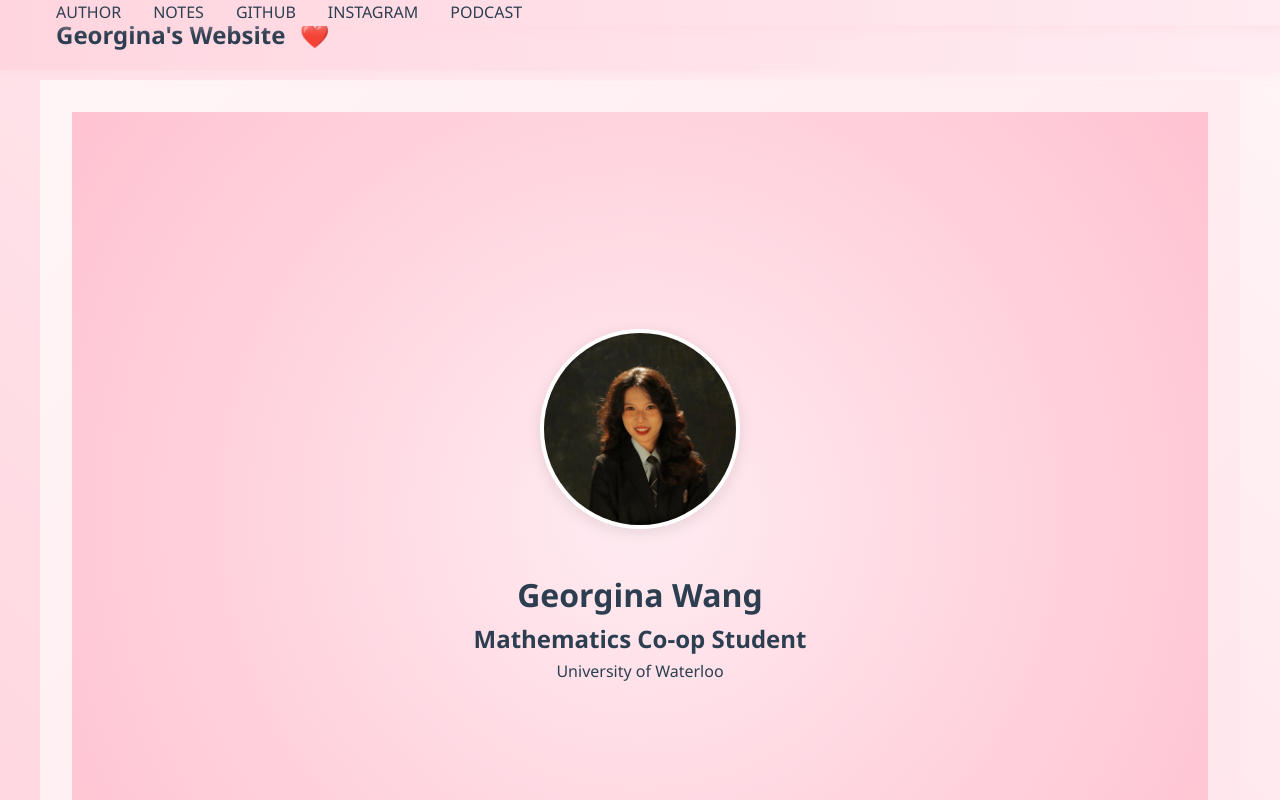
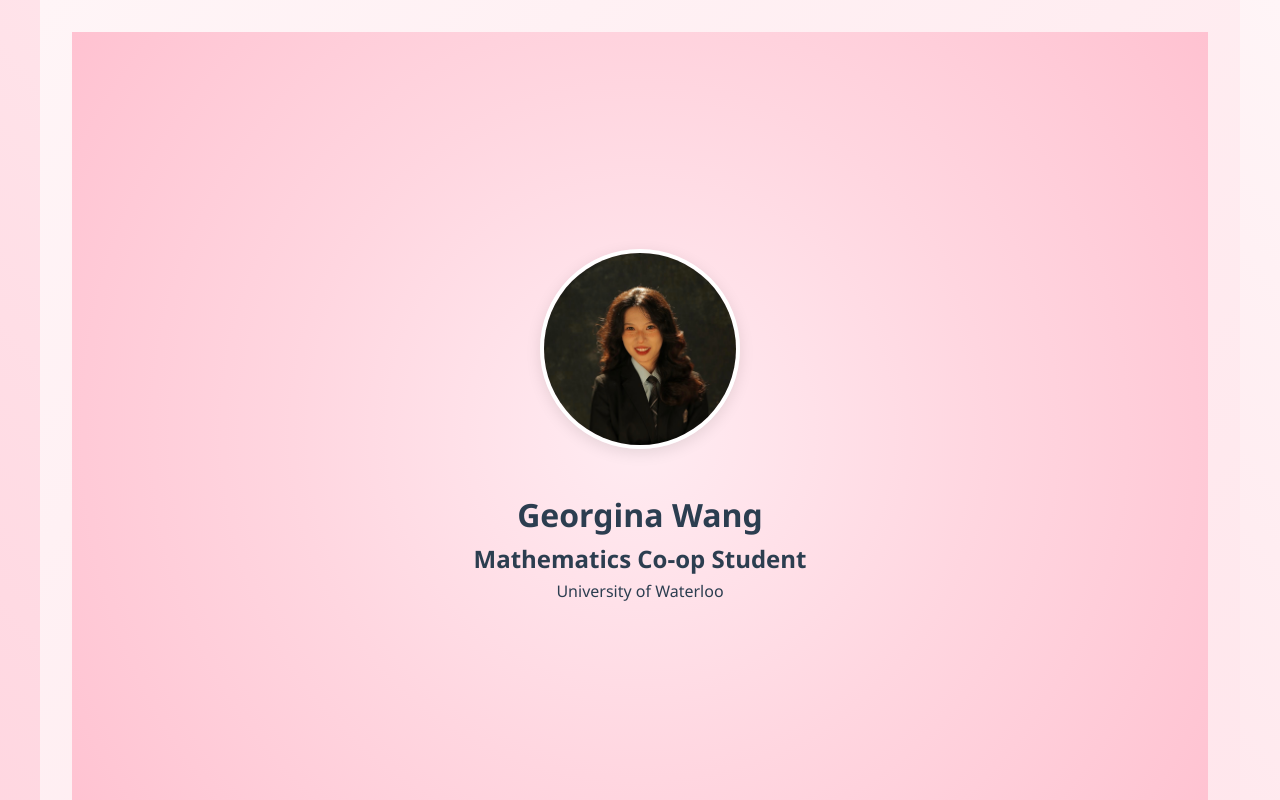
Before and after one commit to GeorginaTaylorsVersion/Georginas_Website, a Next.js app: page / in a window 1280 px wide. Shown: the top 800 px of the page. Built offline with nearby package versions, Linux system fonts and the light colour scheme.

Commit message:
Update _app.js

```diff
--- a/pages/_app.js
+++ b/pages/_app.js
@@ -1,11 +1,13 @@
 import '../styles/globals.css';
 import Header from '../components/Header';
+import { useRouter } from 'next/router';
 
 function MyApp({ Component, pageProps }) {
+  const router = useRouter();
   return (
     <>
-      <Header />
-      <div className="main-content-padding">
+      {router.pathname !== '/' && <Header />}
+      <div className={router.pathname !== '/' ? 'main-content-padding' : ''}>
         <Component {...pageProps} />
       </div>
     </>
```
